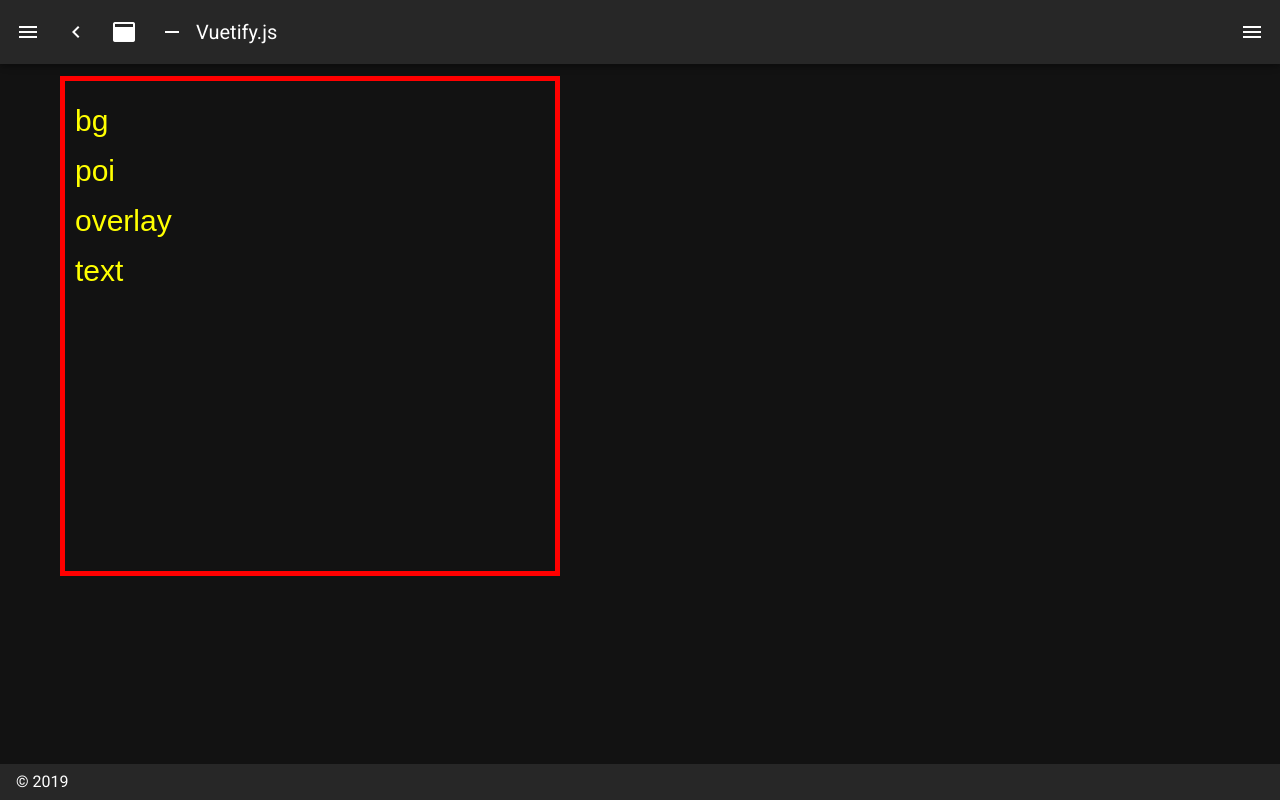
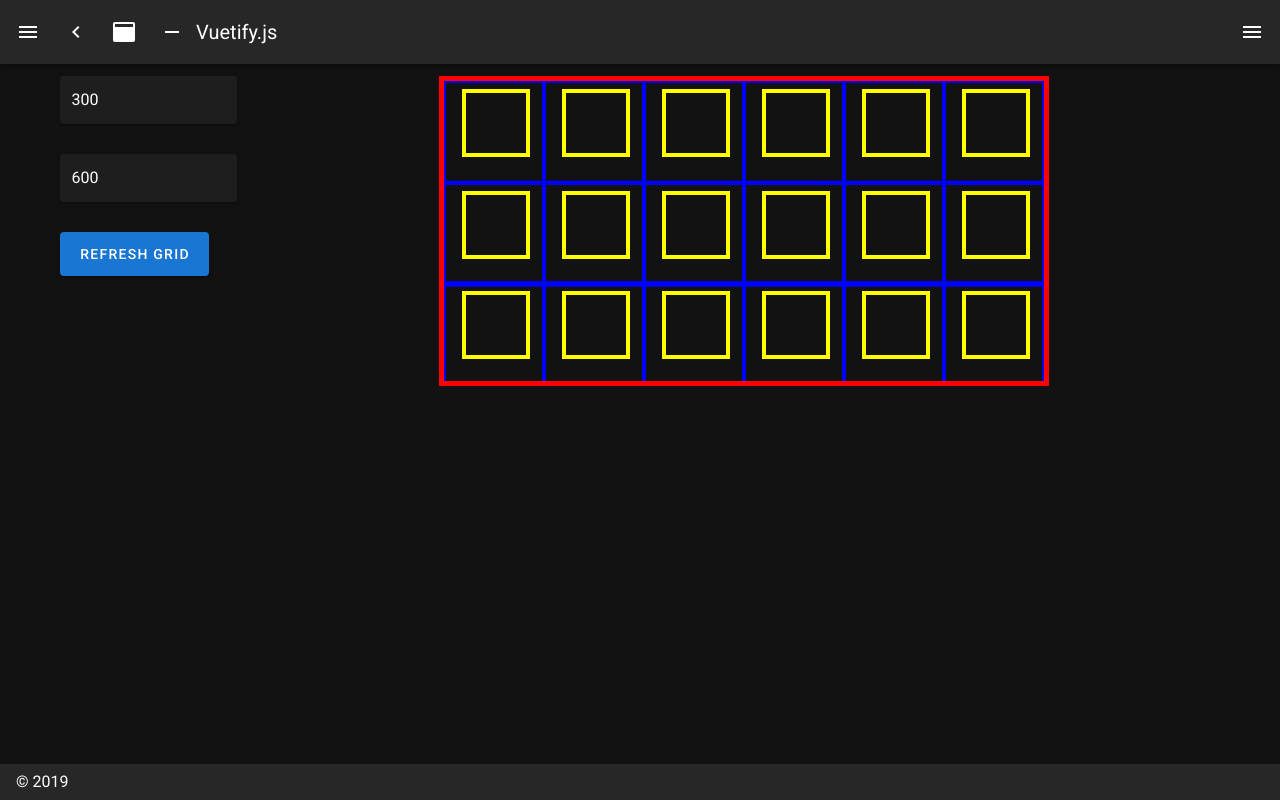
Before and after one commit to BangRocket/canvas-test, a Nuxt app: page /canvas in a window 1280 px wide. Built offline with nearby package versions, Linux system fonts and the light colour scheme.

Commit message:
built a testing platform and fleshed out a system for scaling based on window

```diff
--- /dev/null
+++ b/components/ItemTable.vue
@@ -0,0 +1,258 @@
+<template>
+  <div :style="style" :class="{ showborder: border }" class="viewport">
+    <canvas
+      :id="0"
+      :key="0"
+      :ref="'bg'"
+      :name="'bg'"
+      :height="canvasHeight"
+      :width="canvasWidth"
+    ></canvas>
+    <canvas
+      :id="1"
+      :key="1"
+      :ref="'poi'"
+      :name="'poi'"
+      :height="canvasHeight"
+      :width="canvasWidth"
+    ></canvas>
+    <canvas
+      :id="2"
+      :key="2"
+      :ref="'overlay'"
+      :name="'overlay'"
+      :height="canvasHeight"
+      :width="canvasWidth"
+    ></canvas>
+    <canvas
+      :id="3"
+      :key="3"
+      :ref="'text'"
+      :name="'text'"
+      :height="canvasHeight"
+      :width="canvasWidth"
+    ></canvas>
+  </div>
+</template>
+
+<script>
+import { mapMutations } from 'vuex'
+
+export default {
+  name: 'ItemTable',
+  components: {},
+  props: {
+    id: {
+      type: String,
+      default: 'itemTable'
+    },
+    border: {
+      type: Boolean,
+      default: true
+    },
+    height: {
+      type: [String, Number],
+      default: 610
+    },
+    width: {
+      type: [String, Number],
+      default: 610
+    }
+  },
+  data() {
+    return {
+      style: {
+        // initial size of canvas/container
+        height: this.height + 10 + 'px',
+        width: this.width + 10 + 'px'
+      },
+      layername: 'canvas' + this.counter,
+      counter: 0
+    }
+  },
+  computed: {
+    canvasHeight() {
+      return this.height
+    },
+    canvasWidth() {
+      return this.width
+    }
+  },
+  watch: {
+    height(val) {
+      this.style.height = Number(val) + 10 + 'px'
+    },
+    width(val) {
+      this.style.width = Number(val) + 10 + 'px'
+    }
+  },
+  created() {},
+  mounted() {
+    for (const canvas in this.$refs) {
+      const ctx = this.$refs[canvas].getContext('2d')
+      ctx.font = '30px Arial'
+      ctx.fillStyle = 'yellow'
+      // ctx.fillText(`${canvas}`, 10, 50 * this.counter + 50)
+      this.context({ layer: canvas, context: ctx })
+      this.counter++
+    }
+    this.renderGrid()
+  },
+  provide() {},
+  methods: {
+    renderGrid() {
+      const rows = []
+      const cols = []
+      const cells = []
+
+      const imageHeight = 64
+      const imageWidth = 64
+
+      const imagePadding = 10
+
+      // these need to minimum at 64px?
+      const itemsPerRow = Math.floor(
+        this.canvasHeight / (imageHeight + imagePadding * 2)
+      )
+      const itemsPerCol = Math.floor(
+        this.canvasWidth / (imageWidth + imagePadding * 2)
+      )
+
+      // console.log(itemsPerRow, itemsPerCol)
+
+      // itemContainer is going to be IPR/C divided by width/height
+
+      let itemContainerWidth = this.canvasHeight / itemsPerRow
+      let itemContainerHeight = this.canvasWidth / itemsPerCol
+
+      // console.log(itemContainerWidth, itemContainerHeight)
+
+      let currentCol = 0
+      let currentRow = 0
+
+      for (let x = 0; x < itemsPerCol; x++) {
+        cols.push(currentCol)
+        currentCol += itemContainerWidth
+      }
+
+      for (let y = 0; y < itemsPerRow; y++) {
+        rows.push(currentRow)
+        currentRow += itemContainerHeight
+      }
+
+      const hDiff = currentRow - this.canvasHeight
+      const wDiff = currentCol - this.canvasWidth
+
+      console.log('height diff: ', hDiff)
+      console.log('width diff: ', wDiff)
+
+      if (Math.sign(currentCol - this.canvasWidth) === 1) {
+        console.log('wdiff')
+
+        const addWVal = Math.floor(wDiff / itemsPerCol)
+        const addWVal2 = Math.floor(wDiff / (itemsPerCol - 1) - addWVal)
+
+        console.log(addWVal, addWVal2)
+
+        itemContainerHeight += addWVal + addWVal2
+        cols.forEach((col, index) => {
+          if (index === 0) return
+          rows[index] = col + addWVal2
+        })
+      }
+
+      if (Math.sign(currentRow - this.height) === 1) {
+        console.log('hdiff')
+
+        const addHVal = Math.floor(hDiff / itemsPerRow)
+        const addHVal2 = Math.floor(hDiff / (itemsPerRow - 1) - addHVal)
+
+        itemContainerWidth += addHVal + addHVal2
+        rows.forEach((row, index) => {
+          if (index === 0) {
+            return
+          }
+          cols[index] = row + addHVal2
+        })
+      }
+      const ctx = this.$refs.bg.getContext('2d')
+
+      ctx.clearRect(0, 0, this.canvasWidth, this.canvasHeight)
+      console.log('rows', rows)
+      console.log('cols', cols)
+
+      for (const col of cols) {
+        for (const row of rows) {
+          // console.log(
+          //   'col: ',
+          //   col,
+          //   'row: ',
+          //   row,
+          //   'canvas: ',
+          //   this.height,
+          //   this.width
+          // )
+          ctx.beginPath()
+          ctx.lineWidth = '4'
+          ctx.strokeStyle = 'blue'
+          ctx.rect(col, row, itemContainerWidth, itemContainerHeight)
+          ctx.stroke()
+          cells.push({
+            x1: col,
+            y1: row,
+            x2: col + itemContainerWidth,
+            y2: row + itemContainerHeight
+          })
+
+          const imageColLoc = col - imageHeight + (imageHeight + imagePadding)
+          const imageRowLoc = row - imageWidth + (imageWidth + imagePadding)
+
+          console.log(imageColLoc, imageRowLoc)
+
+          ctx.beginPath()
+          ctx.lineWidth = '4'
+          ctx.strokeStyle = 'yellow'
+          ctx.rect(
+            col + imagePadding + 10,
+            row + imagePadding,
+            imageWidth,
+            imageHeight
+          )
+          ctx.stroke()
+        }
+      }
+      console.log(cells)
+    },
+    ...mapMutations({
+      context: 'canvas/setContext'
+    })
+  }
+}
+</script>
+
+<style scoped>
+.viewport {
+  /**
+      * Position relative so that canvas elements
+      * inside of it will be relative to the parent
+      */
+  position: relative;
+}
+
+.viewport canvas {
+  /**
+      * Position absolute provides canvases to be able
+      * to be layered on top of each other
+      * Be sure to remember a z-index!
+      */
+  position: absolute;
+}
+
+canvas {
+  background-color: transparent;
+}
+
+.showborder {
+  border: 5px solid red;
+}
+</style>
--- a/pages/canvas.vue
+++ b/pages/canvas.vue
@@ -1,50 +1,30 @@
 <template>
   <v-layout>
+    <v-row>
+      <v-col cols="12" sm="6">
+        <v-text-field v-model="canvasHeight" single-line solo></v-text-field>
+        <v-text-field v-model="canvasWidth" single-line solo></v-text-field>
+        <v-btn @click="refresh" large color="primary">Refresh Grid</v-btn>
+      </v-col>
+    </v-row>
     <v-flex>
-      <div :style="style" :class="{ showborder: border }" class="viewport">
-        <canvas
-          :id="0"
-          :key="0"
-          :ref="'bg'"
-          :name="'bg'"
-          :height="height"
-          :width="width"
-        ></canvas>
-        <canvas
-          :id="1"
-          :key="1"
-          :ref="'poi'"
-          :name="'poi'"
-          :height="height"
-          :width="width"
-        ></canvas>
-        <canvas
-          :id="2"
-          :key="2"
-          :ref="'overlay'"
-          :name="'overlay'"
-          :height="height"
-          :width="width"
-        ></canvas>
-        <canvas
-          :id="3"
-          :key="3"
-          :ref="'text'"
-          :name="'text'"
-          :height="height"
-          :width="width"
-        ></canvas>
-      </div>
+      <ItemTable
+        :ref="'table'"
+        :width="canvasWidth"
+        :height="canvasHeight"
+        :border="border"
+      >
+      </ItemTable>
     </v-flex>
   </v-layout>
 </template>
 
 <script>
-import { mapMutations } from 'vuex'
+import ItemTable from '../components/ItemTable.vue'
 
 export default {
-  name: 'LightWorldMap',
-  components: {},
+  name: 'CanvasPage',
+  components: { ItemTable },
   props: {
     id: {
       type: [String],
@@ -56,72 +36,30 @@ export default {
     },
     height: {
       type: Number,
-      default: 500
+      default: 300
     },
     width: {
       type: Number,
-      default: 500
+      default: 600
     }
   },
   data() {
     return {
-      style: {
-        // initial size of canvas/container
-        height: this.height + 'px',
-        width: this.width + 'px'
-      },
-      layername: 'canvas' + this.counter,
-      counter: 0
+      canvasHeight: this.height,
+      canvasWidth: this.width
     }
   },
   computed: {},
   created() {},
   mounted() {
-    for (const canvas in this.$refs) {
-      const ctx = this.$refs[canvas].getContext('2d')
-      ctx.font = '30px Arial'
-      ctx.fillStyle = 'yellow'
-      ctx.fillText(`${canvas}`, 10, 50 * this.counter + 50)
-      this.context({ layer: canvas, context: ctx })
-      this.counter++
-    }
-  },
-  provide() {
-    return {
-      layers: this.$refs
-    }
+    console.log(this)
   },
   methods: {
-    ...mapMutations({
-      context: 'canvas/setContext'
-    })
+    refresh() {
+      this.$refs.table.renderGrid()
+    }
   }
 }
 </script>
 
-<style scoped>
-.viewport {
-  /**
-      * Position relative so that canvas elements
-      * inside of it will be relative to the parent
-      */
-  position: relative;
-}
-
-.viewport canvas {
-  /**
-      * Position absolute provides canvases to be able
-      * to be layered on top of each other
-      * Be sure to remember a z-index!
-      */
-  position: absolute;
-}
-
-canvas {
-  background-color: transparent;
-}
-
-.showborder {
-  border: 5px solid red;
-}
-</style>
+<style scoped></style>
```
Also changed, not shown: components/Item.vue (added, +7 -0 lines).
